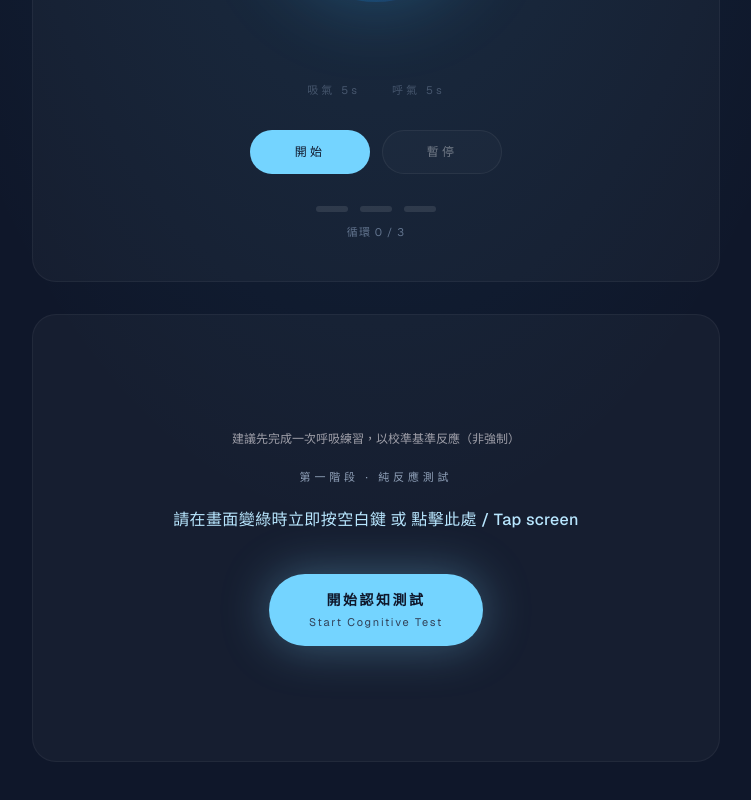
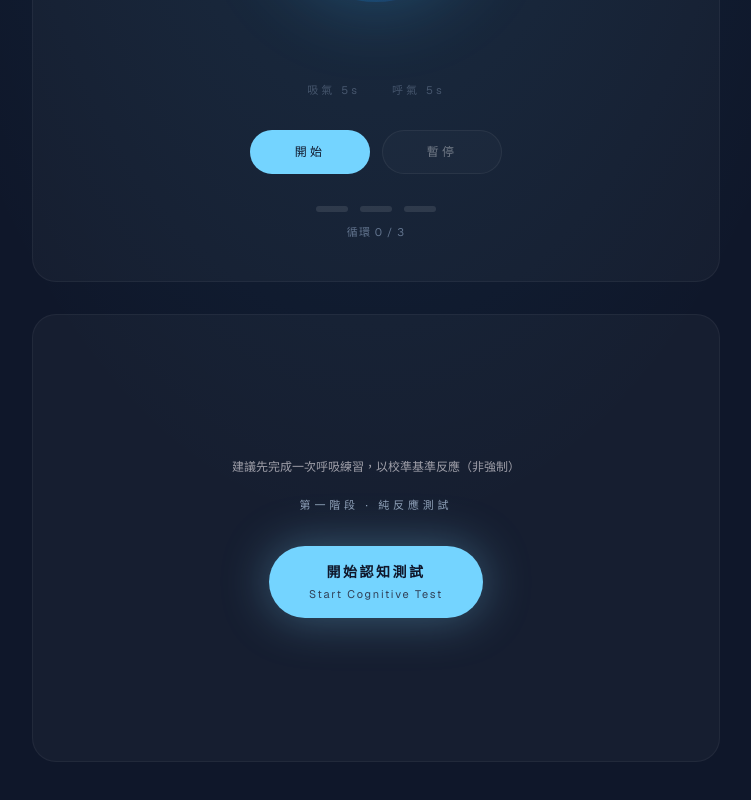
Before and after one commit to wongbrian927-hash/mind-os-mvp, a Next.js app: page / in a window 1280 px wide. Shown: the part 376-1176 px from the top of the page, without its empty margins (264-1015 px from the left). Built offline with nearby package versions, Linux system fonts and the light colour scheme.

Commit message:
fix: conditionally show reaction test instruction only after start

```diff
--- a/app/page.tsx
+++ b/app/page.tsx
@@ -724,14 +724,11 @@ export default function Home() {
               <p className="mt-5 text-[11px] tracking-[0.35em] text-slate-400">
                 {t.srtTitle}
               </p>
-              <p className="mt-5 max-w-md text-base font-medium leading-7 tracking-wide text-sky-200">
-                {t.srtHint}
-              </p>
               <button
                 type="button"
                 onClick={startReactionTest}
                 disabled={false}
-                className="mt-10 min-h-16 rounded-full bg-sky-300 px-10 py-4 text-slate-900 shadow-[0_0_48px_rgba(125,211,252,0.35)] transition hover:bg-sky-200"
+                className="mt-8 min-h-16 rounded-full bg-sky-300 px-10 py-4 text-slate-900 shadow-[0_0_48px_rgba(125,211,252,0.35)] transition hover:bg-sky-200"
               >
                 <span className="block text-sm font-semibold tracking-[0.18em]">
                   {t.startTest}
```
